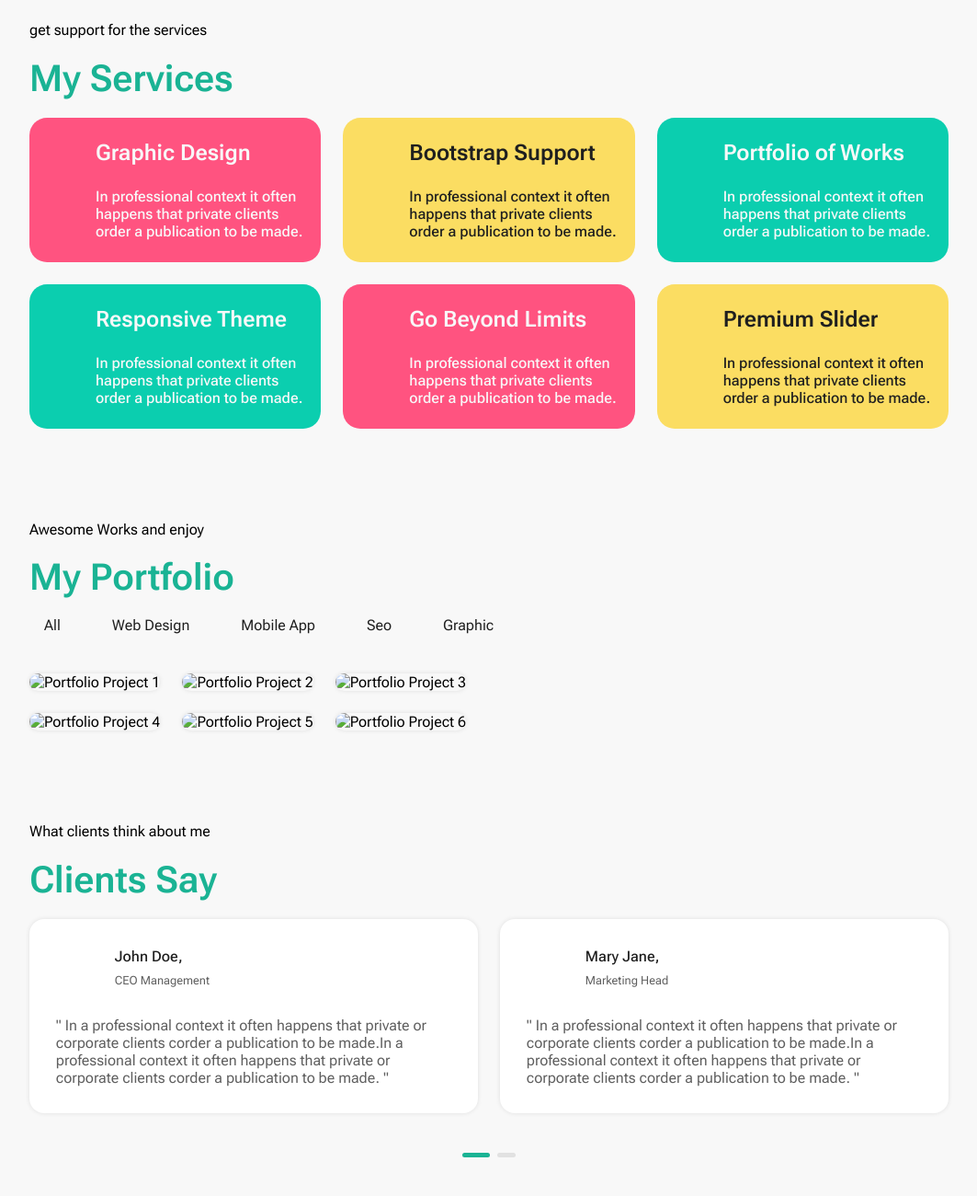
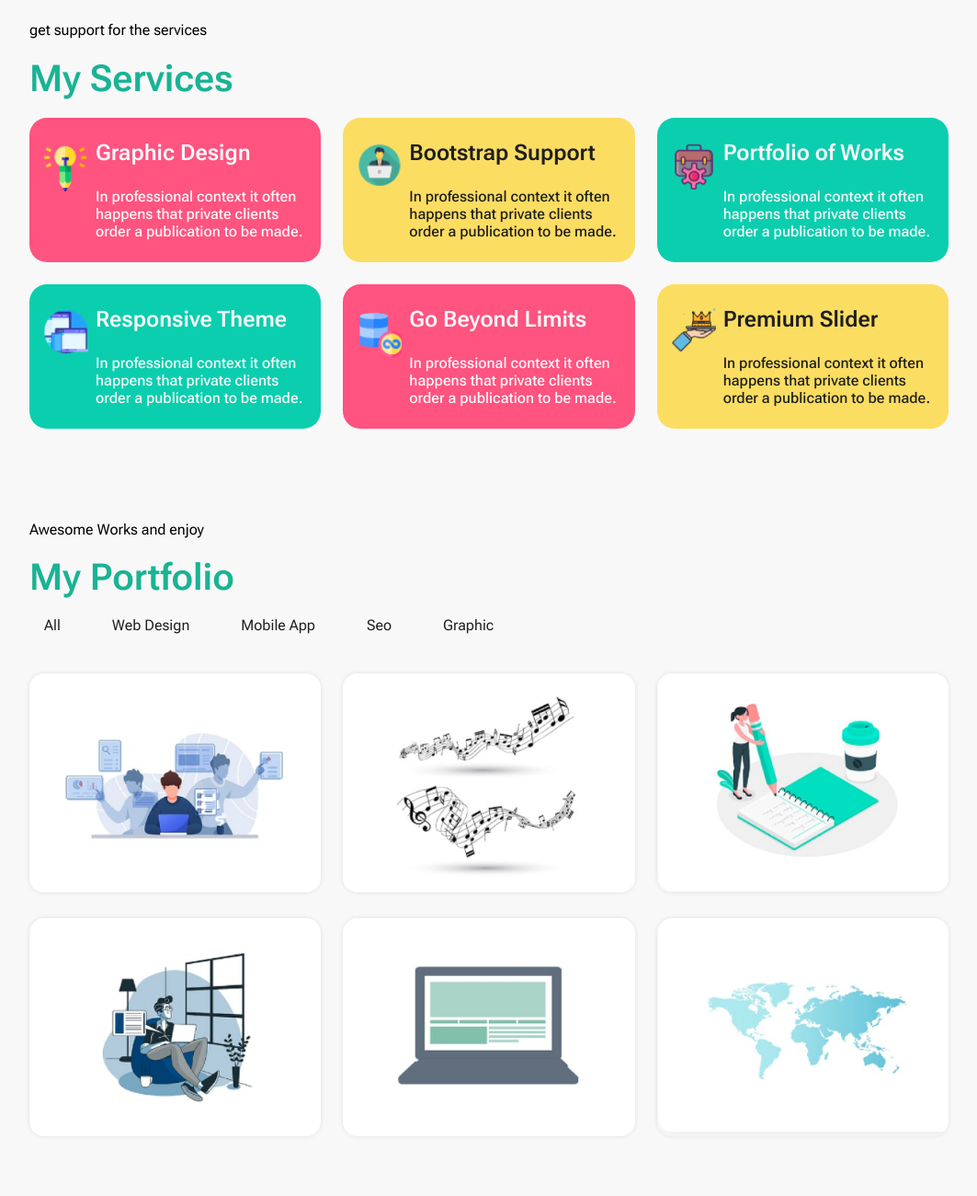
Before and after one commit to EloyML05/htmlSemantico, a website: page index.html in a window 1280 px wide. Shown: the part 1800-3100 px from the top of the page at 92% size, without its empty margins (108-1171 px from the left). Drawn offline with Linux system fonts and the light colour scheme; the site is published under a folder, as on GitHub Pages, so addresses that start at the root find nothing; files whose address does not match are found by name.

Commit message:
cambio de las rutas

```diff
--- a/index.html
+++ b/index.html
@@ -232,24 +232,24 @@
         </ul>
         <ul>
           <li>
-            <img src="/static/img/hologem.png" alt="Portfolio Project 1" />
+            <img src="static/img/hologem.png" alt="Portfolio Project 1" />
           </li>
           <li>
             <img
-              src="/static/img/musical_notes.png"
+              src="static/img/musical_notes.png"
               alt="Portfolio Project 2"
             />
           </li>
           <li>
-            <img src="/static/img/bocknotes.png" alt="Portfolio Project 3" />
+            <img src="static/img/bocknotes.png" alt="Portfolio Project 3" />
           </li>
           <li>
-            <img src="/static/img/seewindow.png" alt="Portfolio Project 4" />
+            <img src="static/img/seewindow.png" alt="Portfolio Project 4" />
           </li>
           <li>
-            <img src="/static/img/Laptop.png" alt="Portfolio Project 5" />
+            <img src="static/img/Laptop.png" alt="Portfolio Project 5" />
           </li>
-          <li><img src="/static/img/world.png" alt="Portfolio Project 6" /></li>
+          <li><img src="static/img/world.png" alt="Portfolio Project 6" /></li>
         </ul>
       </section>
 
--- a/static/css/styles.css
+++ b/static/css/styles.css
@@ -573,13 +573,13 @@ main {
 
     li:first-of-type article {
       background-color: var(--color-extra1);
-      background-image: url("/static/img/bombilla.png");
+      background-image: url("static/img/bombilla.png");
     }
   }
 
   li:nth-of-type(2) article {
     background-color: var(--color-extra2);
-    background-image: url("/static/img/businessman.png");
+    background-image: url("static/img/businessman.png");
 
     p {
       color: var(--darck-color);
@@ -592,22 +592,22 @@ main {
 
   li:nth-of-type(3) article {
     background-color: #0bceaf;
-    background-image: url("/static/img/briefcase.png");
+    background-image: url("static/img/briefcase.png");
   }
 
   li:nth-of-type(4) article {
     background-color: #0bceaf;
-    background-image: url("/static/img/windous.png");
+    background-image: url("static/img/windous.png");
   }
 
   li:nth-of-type(5) article {
     background-color: var(--color-extra1);
-    background-image: url("/static/img/storage.png");
+    background-image: url("static/img/storage.png");
   }
 
   li:last-of-type article {
     background-color: var(--color-extra2);
-    background-image: url("/static/img/crown.png");
+    background-image: url("static/img/crown.png");
 
     p {
       color: var(--darck-color);
@@ -773,14 +773,14 @@ main {
     }
 
     article:first-of-type {
-      background-image: url("/static/img/worker.png");
+      background-image: url("static/img/worker.png");
       background-repeat: no-repeat;
       background-position: top 13% left 1rem;
       background-size: 75px;
     }
 
     article:nth-of-type(2) {
-      background-image: url("/static/img/woman.png");
+      background-image: url("static/img/woman.png");
       background-repeat: no-repeat;
       background-position: top 13% left 1rem;
       background-size: 75px;
@@ -812,7 +812,7 @@ main {
         gap: 0.54rem;
         align-items: start;
         margin-left: 4rem;
-        background-image: url("/static/img/quote.png");
+        background-image: url("static/img/quote.png");
         background-repeat: no-repeat;
         background-position: top 70% right 3rem;
         background-size: 35px;
@@ -959,7 +959,7 @@ main {
 
         .date {
           padding: 21px;
-          background-image: url("/static/img/calendar.png");
+          background-image: url("static/img/calendar.png");
           background-repeat: no-repeat;
           background-position: top 45% left;
           background-size: 20px;
@@ -967,7 +967,7 @@ main {
 
         .comments {
           padding: 23px;
-          background-image: url("/static/img/comments.png");
+          background-image: url("static/img/comments.png");
           background-repeat: no-repeat;
           background-position: top 40% left;
           background-size: 25px;
@@ -1072,7 +1072,7 @@ main {
       }
 
       &:first-of-type {
-        background-image: url("/static/img/phone.png");
+        background-image: url("static/img/phone.png");
         background-repeat: no-repeat;
         background-position: top 5% left;
         background-size: 30px;
@@ -1083,7 +1083,7 @@ main {
       }
 
       &:nth-of-type(2) {
-        background-image: url("/static/img/pointer.png");
+        background-image: url("static/img/pointer.png");
         background-repeat: no-repeat;
         background-position: top 5% left;
         background-size: 30px;
@@ -1094,7 +1094,7 @@ main {
       }
 
       &:last-of-type {
-        background-image: url("/static/img/mensage.png");
+        background-image: url("static/img/mensage.png");
         background-repeat: no-repeat;
         background-position: top 15% left;
         background-size: 30px;
```
